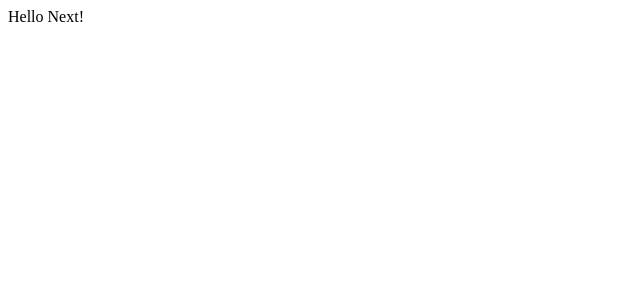
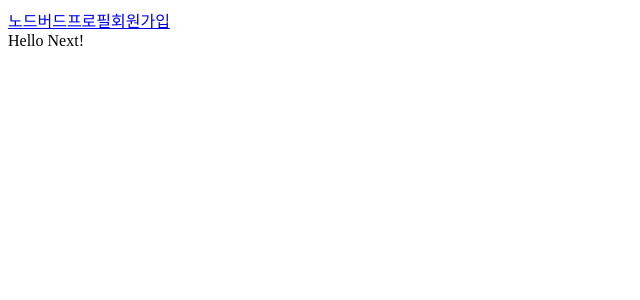
Before and after one commit to doumKim/newNodeBird, a Next.js app in the folder front/: page / in a window 1280 px wide. Shown: the top 300 px of the page, without its empty margins (0-640 px from the left). Built offline with nearby package versions, Linux system fonts and the light colour scheme.

Commit message:
Change : structure

```diff
--- /dev/null
+++ b/front/components/AppLayout.js
@@ -0,0 +1,29 @@
+import React from 'react';
+import PropTypes from 'prop-types';
+import Link from 'next/link';
+
+// eslint-disable-next-line react/prop-types
+const AppLayout = ({ children }) => {
+	return (
+		<div>
+			<div>
+				<Link href="/">
+					<a>노드버드</a>
+				</Link>
+				<Link href="/profile">
+					<a>프로필</a>
+				</Link>
+				<Link href="/signup">
+					<a>회원가입</a>
+				</Link>
+			</div>
+			{children}
+		</div>
+	);
+};
+
+AppLayout.PropTypes = {
+	children: PropTypes.node.isRequired,
+};
+
+export default AppLayout;
--- a/front/pages/index.js
+++ b/front/pages/index.js
@@ -1,7 +1,8 @@
 import React from 'react';
+import AppLayout from '../components/AppLayout';
 
 const Home = () => {
-	return <div>Hello Next!</div>;
+	return <AppLayout>Hello Next!</AppLayout>;
 };
 
 export default Home;
```
Also changed, not shown: front/package.json (+7 -0 lines), front/pages/profile.js (added, +8 -0 lines), front/pages/signup.js (added, +7 -0 lines), 2 other files (tests, documents, lock files or other folders).
